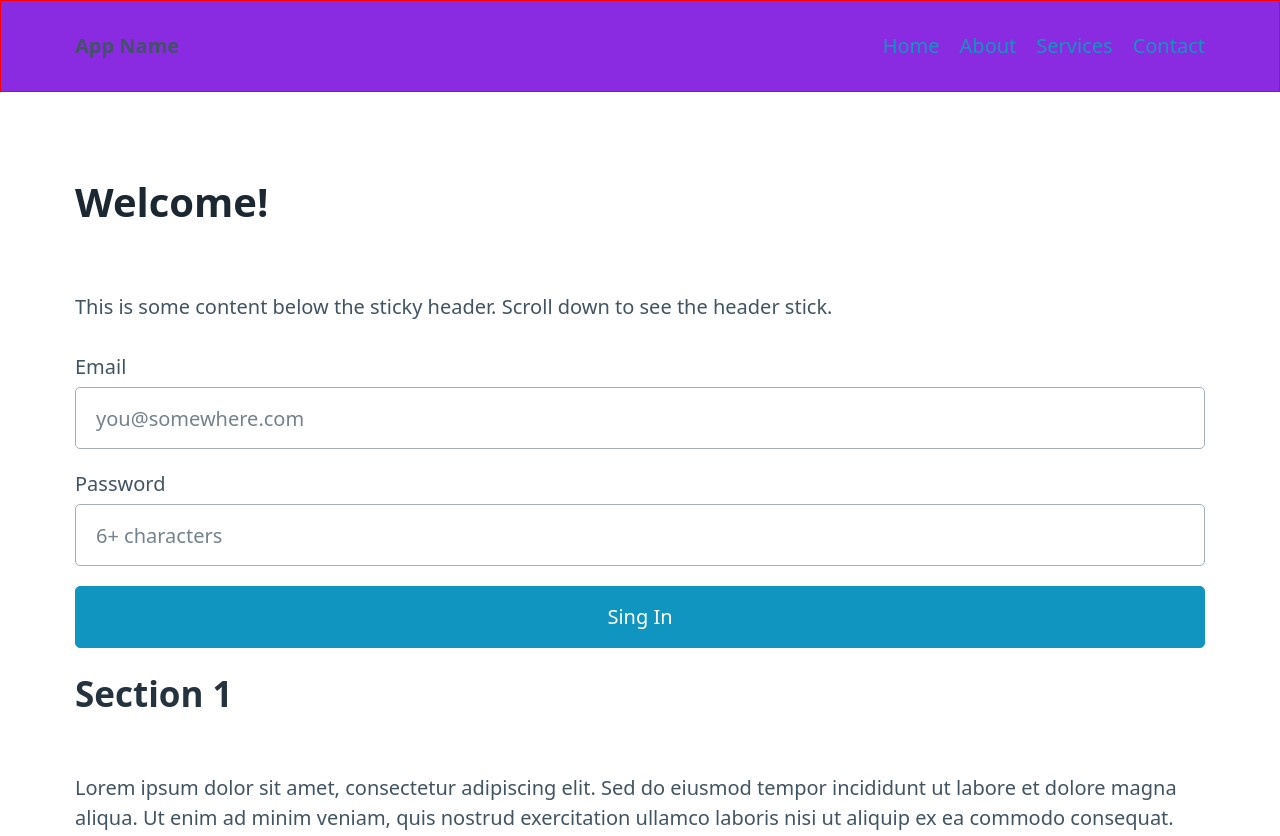
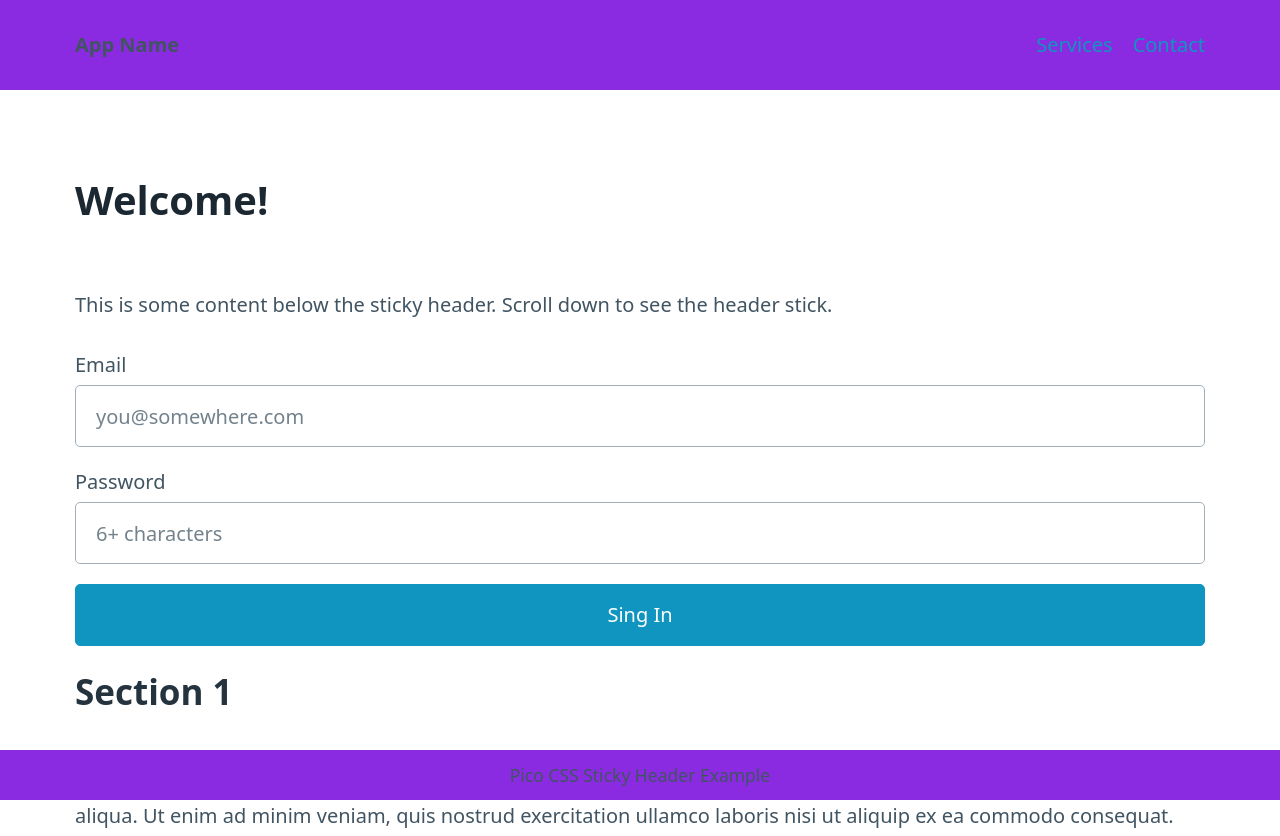
Before and after one commit to ramithwork/Web-App-setup, a website built with Parcel: page src/index.html in a window 1280 px wide. Shown: the top 836 px of the page. Built offline with nearby package versions, Linux system fonts and the light colour scheme.

Commit message:
Refactor header and footer structure; remove unnecessary sections and improve layout

```diff
--- a/src/css/main.css
+++ b/src/css/main.css
@@ -22,28 +22,14 @@ header {
   z-index: 1000; /* Ensure it stays on top of other content */
   box-shadow: var(--pico-box-shadow); /* Optional: add a subtle shadow */
   box-sizing: border-box; /* Include padding in the element's total width and height */
-  border: 1px red solid;
 }
 
-/* Optional: adjust header height or padding for different screen sizes if needed */
-@media (min-width: 768px) {
-  header {
-    padding-top: var(
-      --pico-spacing
-    ); /* Less padding on larger screens if desired */
-  }
+footer {
+  position: sticky;
+  bottom: 0;
+  z-index: 1000;
+  background-color: blueviolet;
+  padding-top: calc(0.5rem + env(safe-area-inset-top, 0px)) !important;
+  padding-bottom: 0.5rem !important;
+  text-align: center;
 }
-
-main {
-  padding-top: var(
-    --pico-spacing
-  ); /* Add padding to main content to prevent overlap */
-}
-
-section {
-  min-height: 150vh; /* Just for demonstration to enable scrolling */
-  padding: var(--pico-spacing);
-  margin-bottom: var(--pico-spacing);
-  background-color: var(--pico-card-background-color);
-  border-radius: var(--pico-border-radius);
-}
--- a/src/index.html
+++ b/src/index.html
@@ -51,8 +51,6 @@
           <li><strong>App Name</strong></li>
         </ul>
         <ul>
-          <li><a href="#">Home</a></li>
-          <li><a href="#">About</a></li>
           <li><a href="#">Services</a></li>
           <li><a href="#">Contact</a></li>
         </ul>
@@ -82,30 +80,9 @@
           aliquip ex ea commodo consequat.
         </p>
       </section>
-
-      <section>
-        <h2>Section 2</h2>
-        <p>
-          Duis aute irure dolor in reprehenderit in voluptate velit esse cillum
-          dolore eu fugiat nulla pariatur. Excepteur sint occaecat cupidatat non
-          proident, sunt in culpa qui officia deserunt mollit anim id est
-          laborum.
-        </p>
-      </section>
-
-      <section>
-        <h2>Section 3</h2>
-        <p>
-          Sed ut perspiciatis unde omnis iste natus error sit voluptatem
-          accusantium doloremque laudantium, totam rem aperiam, eaque ipsa quae
-          ab illo inventore veritatis et quasi architecto beatae vitae dicta
-          sunt explicabo.
-        </p>
-      </section>
-
-      <footer>
-        <small>Pico CSS Sticky Header Example</small>
-      </footer>
     </main>
+    <footer>
+      <small>Pico CSS Sticky Header Example</small>
+    </footer>
   </body>
 </html>
```
